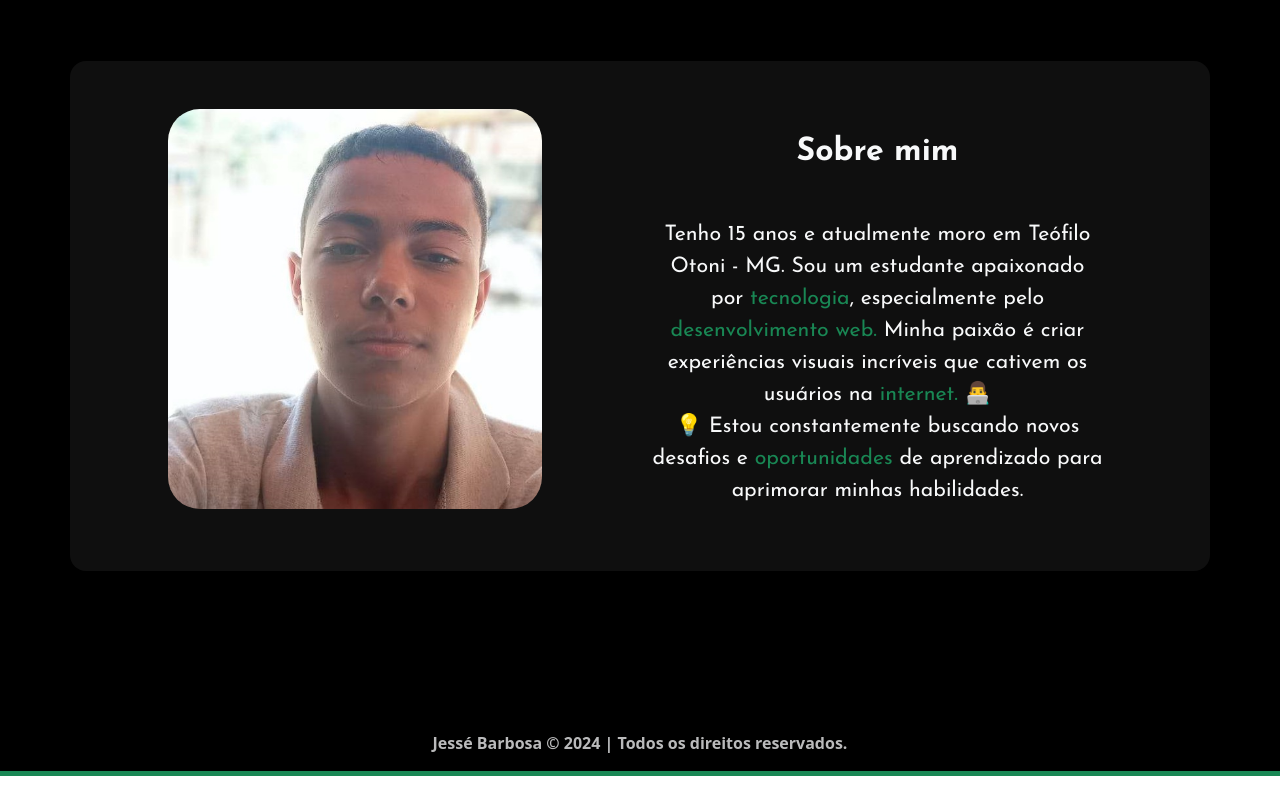
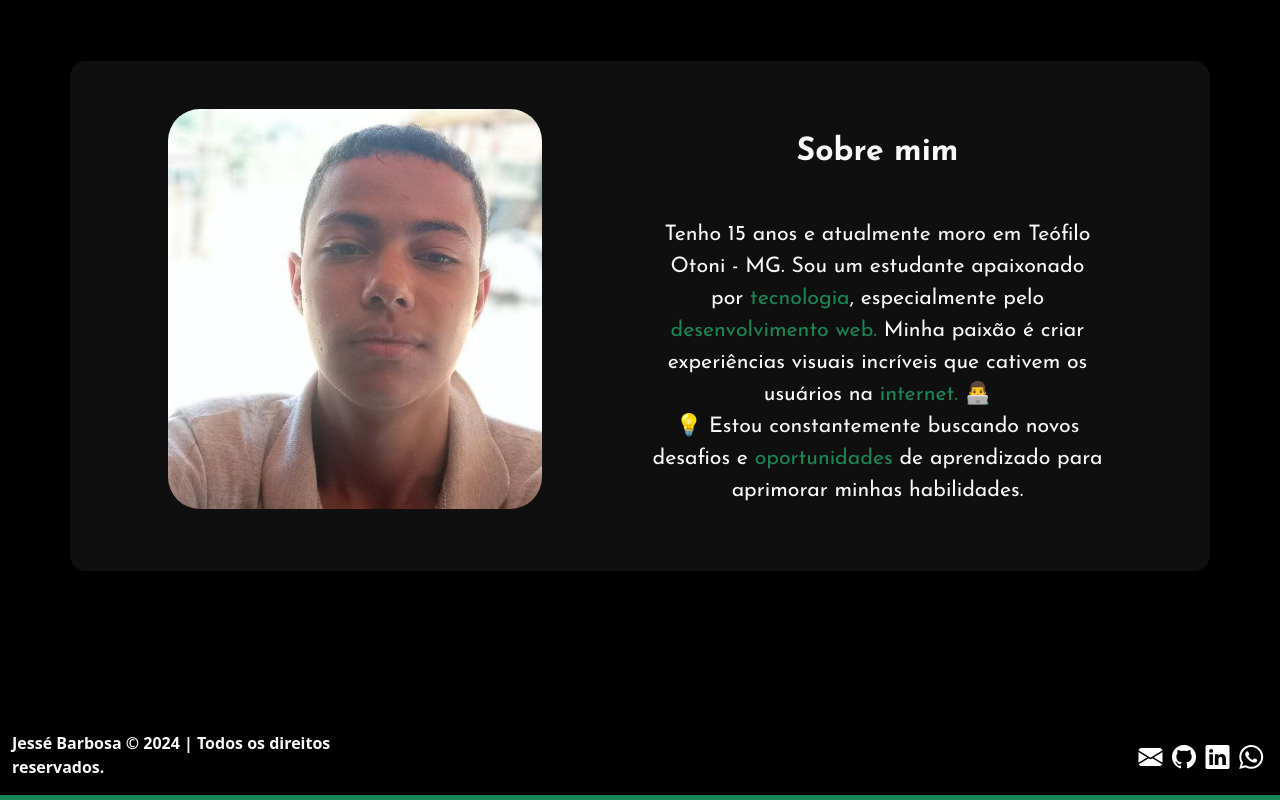
Before and after one commit to jesse-barbosa/jesse-barbosa.github.io, a React (Create React App) app: page / in a window 1280 px wide. Shown: the part 1917-2717 px from the top of the page. Before the commit the page ends 2693 px from the top, so only its background shows below. Built offline with nearby package versions, Linux system fonts and the light colour scheme.

Commit message:
Uploading files

```diff
--- a/package.json
+++ b/package.json
@@ -8,6 +8,7 @@
     "@testing-library/react": "^13.4.0",
     "@testing-library/user-event": "^13.5.0",
     "bootstrap": "^5.3.3",
+    "bootstrap-icons": "^1.11.3",
     "react": "^18.3.1",
     "react-dom": "^18.3.1",
     "react-scripts": "5.0.1",
--- a/src/App.css
+++ b/src/App.css
@@ -116,7 +116,6 @@ section {
   margin: 30px;
 }
 
-
 .about {
   margin-top: 10rem;
 }
@@ -133,3 +132,24 @@ section {
 footer {
   margin-top: 10rem;
 }
+
+.icones {
+  display: flex;
+  justify-content: flex-end;
+  align-items: center;
+}
+
+.icones i {
+  transition: all 0.2s;
+  margin: 0 0.3rem;
+}
+
+.icones i:hover {
+  transform: scale(1.1);
+}
+
+.copy-message {
+  display: none;
+  color: #4caf50;
+  font-size: 0.9em;
+}
--- a/src/App.js
+++ b/src/App.js
@@ -1,4 +1,4 @@
-import React from 'react';
+import React, { useEffect } from 'react';
 import iconHeader from './img/icon-header.png';
 import photo from './img/icon.jpg';
 import coding from './img/coding.png';
@@ -8,17 +8,33 @@ import Icons from './icons.js';
 
 import './App.css';
 import 'bootstrap/dist/css/bootstrap.min.css';
+import "bootstrap-icons/font/bootstrap-icons.css";
 import 'bootstrap/dist/js/bootstrap.min.js';
 
 function App() {
-  document.addEventListener('DOMContentLoaded', () => {
+  useEffect(() => {
+    const copyEmailButton = document.getElementById('copyEmailButton');
+    if (copyEmailButton) {
+      copyEmailButton.addEventListener('click', (event) => {
+        event.preventDefault();
+        const email = 'barbosajesse419@gmail.com';
+        navigator.clipboard.writeText(email).then(() => {
+          const copyMessage = document.getElementById('copyMessage');
+          if (copyMessage) {
+            copyMessage.style.display = 'inline';
+            setTimeout(() => {
+              copyMessage.style.display = 'none';
+            }, 2000);
+          }
+        }).catch(err => {
+          console.error('Erro ao copiar texto: ', err);
+        });
+      });
+    }
+
     const sections = document.querySelectorAll('.fade-in');
-
-    const options = {
-      threshold: 0.1
-    };
-
-    const observer = new IntersectionObserver((entries, observer) => {
+    const options = { threshold: 0.1 };
+    const observer = new IntersectionObserver((entries) => {
       entries.forEach(entry => {
         if (entry.isIntersecting) {
           entry.target.classList.add('appear');
@@ -27,9 +43,7 @@ function App() {
       });
     }, options);
 
-    sections.forEach(section => {
-      observer.observe(section);
-    });
+    sections.forEach(section => observer.observe(section));
 
     const navLinks = document.querySelectorAll('.nav-item');
     navLinks.forEach(link => {
@@ -37,10 +51,22 @@ function App() {
         event.preventDefault();
         const targetId = link.getAttribute('href').substring(1);
         const targetElement = document.getElementById(targetId);
-        targetElement.scrollIntoView({ behavior: 'smooth' });
+        if (targetElement) {
+          targetElement.scrollIntoView({ behavior: 'smooth' });
+        }
       });
     });
-  });
+
+    // Clean up event listeners on component unmount
+    return () => {
+      if (copyEmailButton) {
+        copyEmailButton.removeEventListener('click', () => {});
+      }
+      navLinks.forEach(link => {
+        link.removeEventListener('click', () => {});
+      });
+    };
+  }, []);
 
   return (
     <div className="App">
@@ -69,7 +95,7 @@ function App() {
           </div>
         </section>
         <section id="skills">
-        <h2 className="josefin-sans text-light text-center fw-bolder my-4 mt-4 opacity-75">Minhas habilidades</h2>
+          <h2 className="josefin-sans text-light text-center fw-bolder my-4 mt-4 opacity-75">Minhas habilidades</h2>
           <div className="container-fluid flex-grow-1">
             <div className="row justify-content-center align-items-center mt-5">
               <div className="container-fluid">
@@ -133,7 +159,20 @@ function App() {
         </section>
       </main>
       <footer className="text-center text-light fw-semibold border-bottom border-5 border-success">
-        <p className="opacity-75">Jessé Barbosa © 2024 | Todos os direitos reservados.</p>
+        <div className="container-fluid">
+          <div className="row">
+            <div className="col-4 d-flex text-start align-items-center">
+              <p>Jessé Barbosa © 2024 | Todos os direitos reservados.</p>
+            </div>
+            <div className="icones col-8 d-flex text-end align-items-center pb-4">
+              <span id="copyMessage" className="copy-message">Copiado!</span>
+              <a href="#about" id="copyEmailButton" className="icon-link icon-link-hover"><i className="bi bi-envelope-fill text-white fs-4"></i></a>
+              <a href="https://github.com/jesse-barbosa" target="_blank" rel="noopener noreferrer" className="icon-link icon-link-hover"><i className="bi bi-github text-white fs-4"></i></a>
+              <a href="https://www.linkedin.com/in/jesse-barbosa-moreira-129446274/" target="_blank" rel="noopener noreferrer" className="icon-link icon-link-hover"><i className="bi bi-linkedin text-white fs-4"></i></a>
+              <a href="https://api.whatsapp.com/send?phone=5533984238958" target="_blank" rel="noopener noreferrer" className="icon-link icon-link-hover"><i className="bi bi-whatsapp text-white fs-4"></i></a>
+            </div>
+          </div>
+        </div>
       </footer>
     </div>
   );
```
Also changed, not shown: 1 other file (tests, documents, lock files or other folders).
